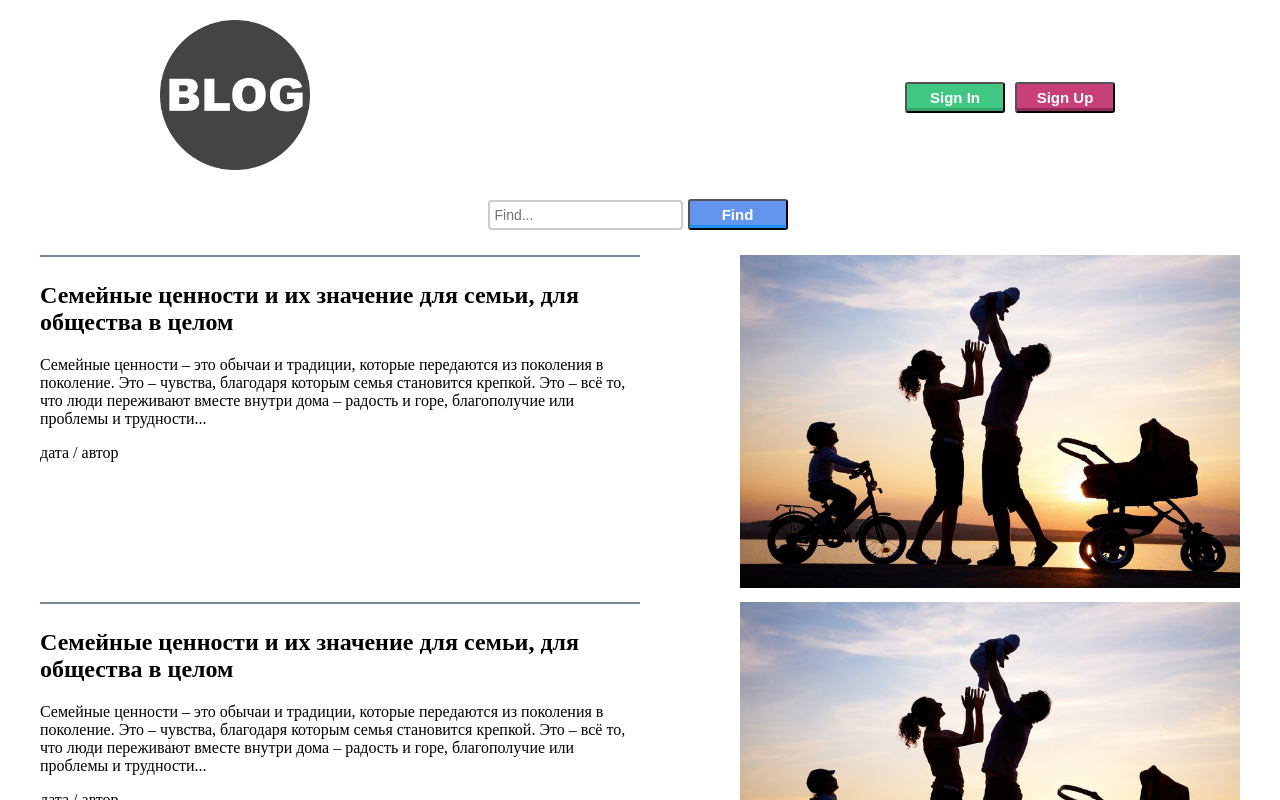
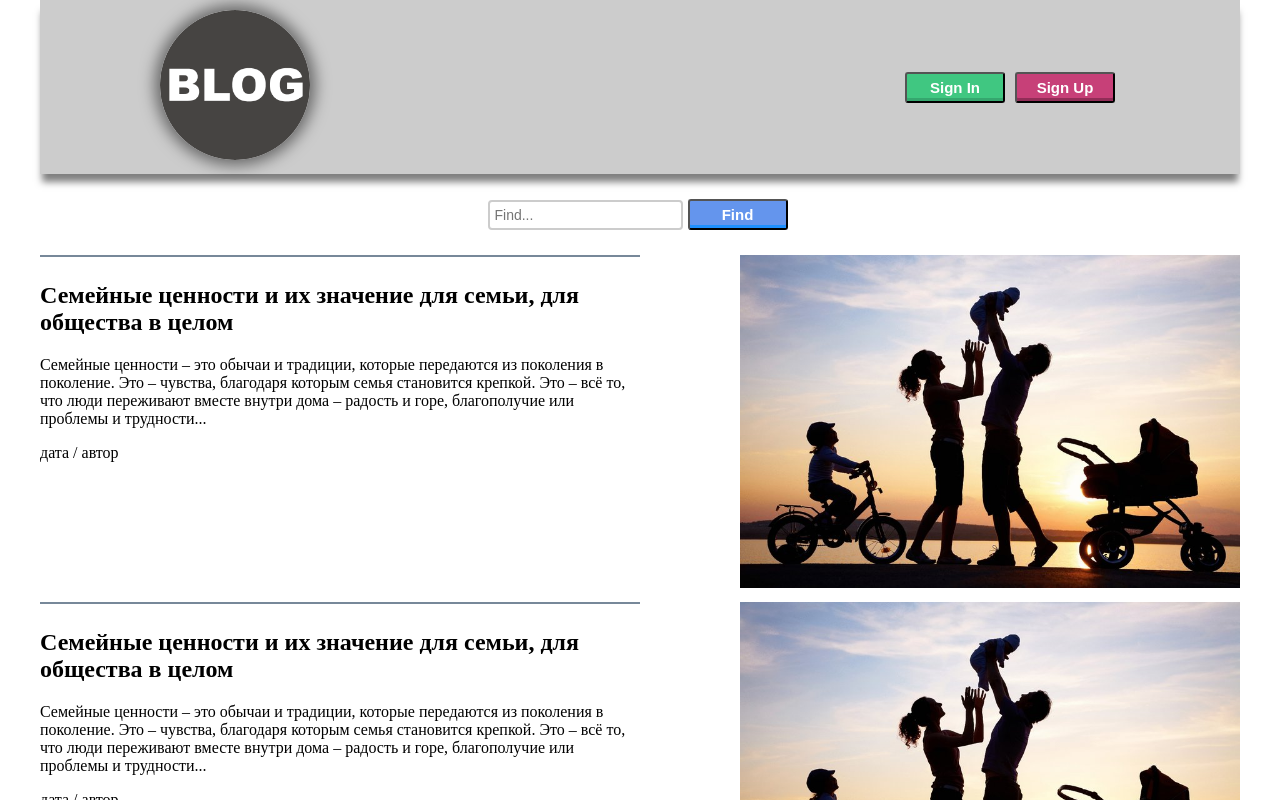
Before and after one commit to onotole-ololoev/redux_app, a React (Create React App) app: page / in a window 1280 px wide. Shown: the top 800 px of the page. Built offline with nearby package versions, Linux system fonts and the light colour scheme.

Commit message:
css header added

```diff
--- a/src/components/header/header.css
+++ b/src/components/header/header.css
@@ -3,8 +3,17 @@
     justify-content: space-around;
     align-items: center;
     margin-bottom: 20px;
-    padding-top: 20px;
+    padding-top: 10px;
+    padding-bottom: 10px;
+    position: sticky;
+    top: 0;
+    background-color: #cccccc;
+    box-shadow: 0px 10px 7px -2px rgba(0,0,0,0.5);
+
+
 }
 .logo {
     width: 30%;
+    box-shadow:0px 0px 15px 5px rgba(0,0,0,0.5);
+    border-radius: 50%;
 }
```
